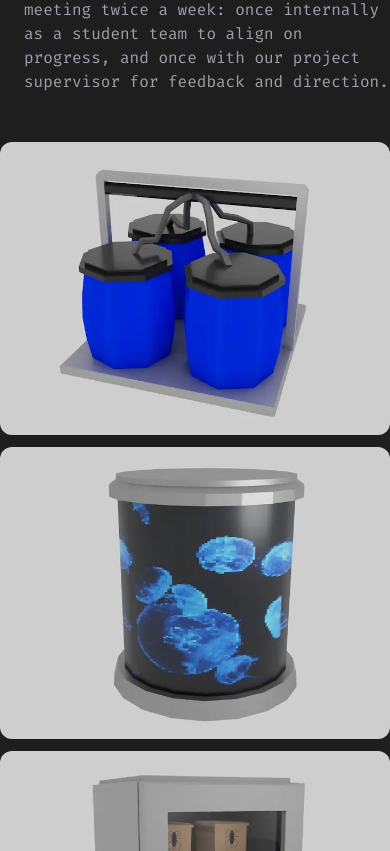
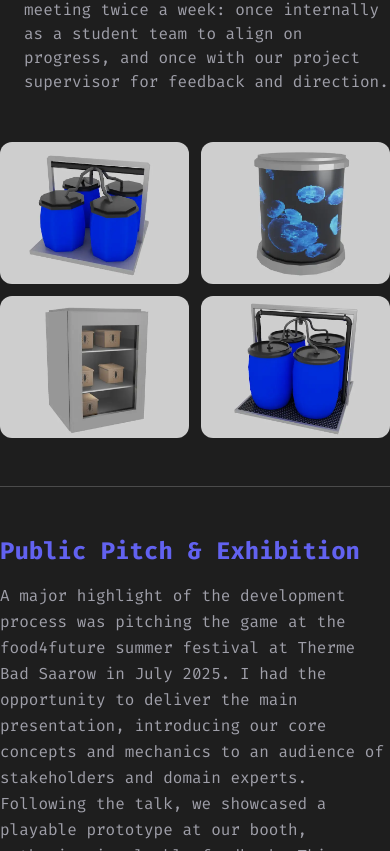
Before and after one commit to Sonic12K12/portfolio-website-nextjs, a Next.js app: page /ubss in a window 390 px wide. Shown: the part 4273-5124 px from the top of the page. Built offline with nearby package versions, Linux system fonts and the light colour scheme.

Commit message:
update grid layout on UBSS page for improved responsiveness

```diff
--- a/src/app/ubss/page.js
+++ b/src/app/ubss/page.js
@@ -195,7 +195,7 @@
         </li>
       </ul>
 
-      <div className="grid grid-cols-1 md:grid-cols-4 gap-3 mt-12">
+      <div className="grid grid-cols-2 md:grid-cols-4 gap-3 mt-12">
         <Image
           src="/img/ubss/algae_comp_lowP.webp"
           alt="algae compartment low-poly"
```
